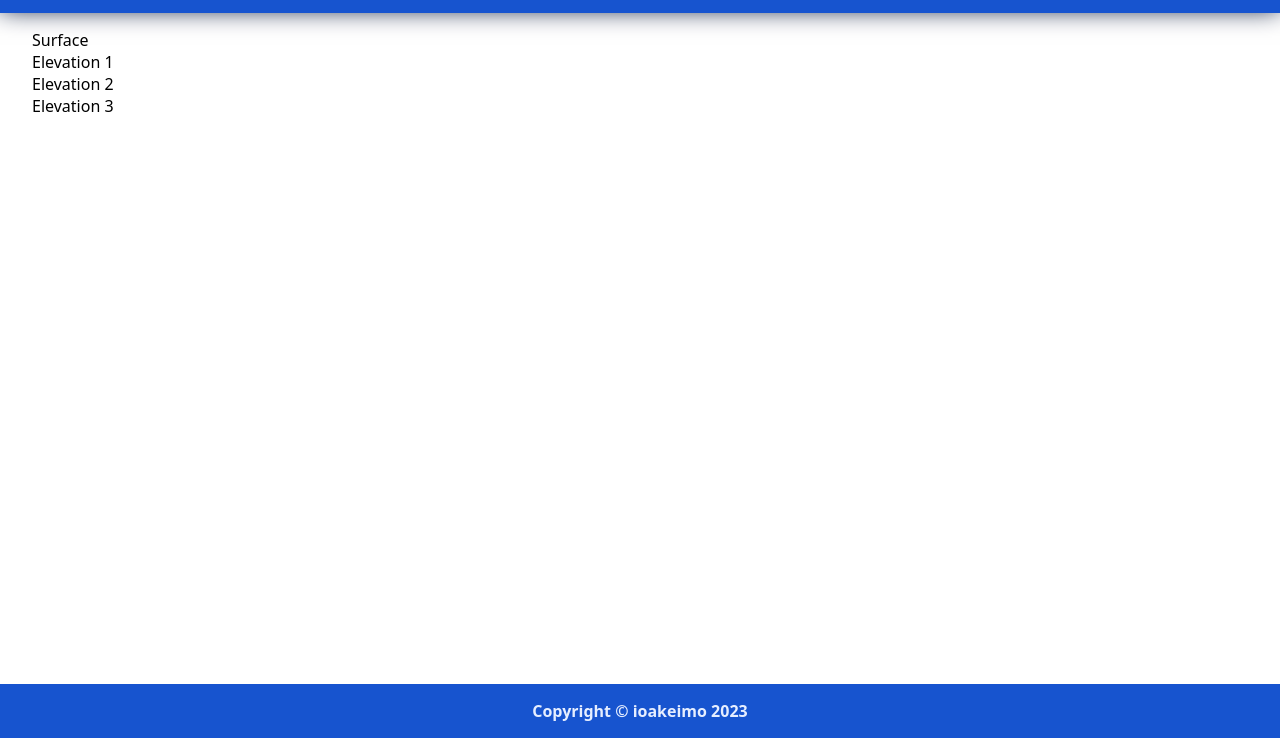
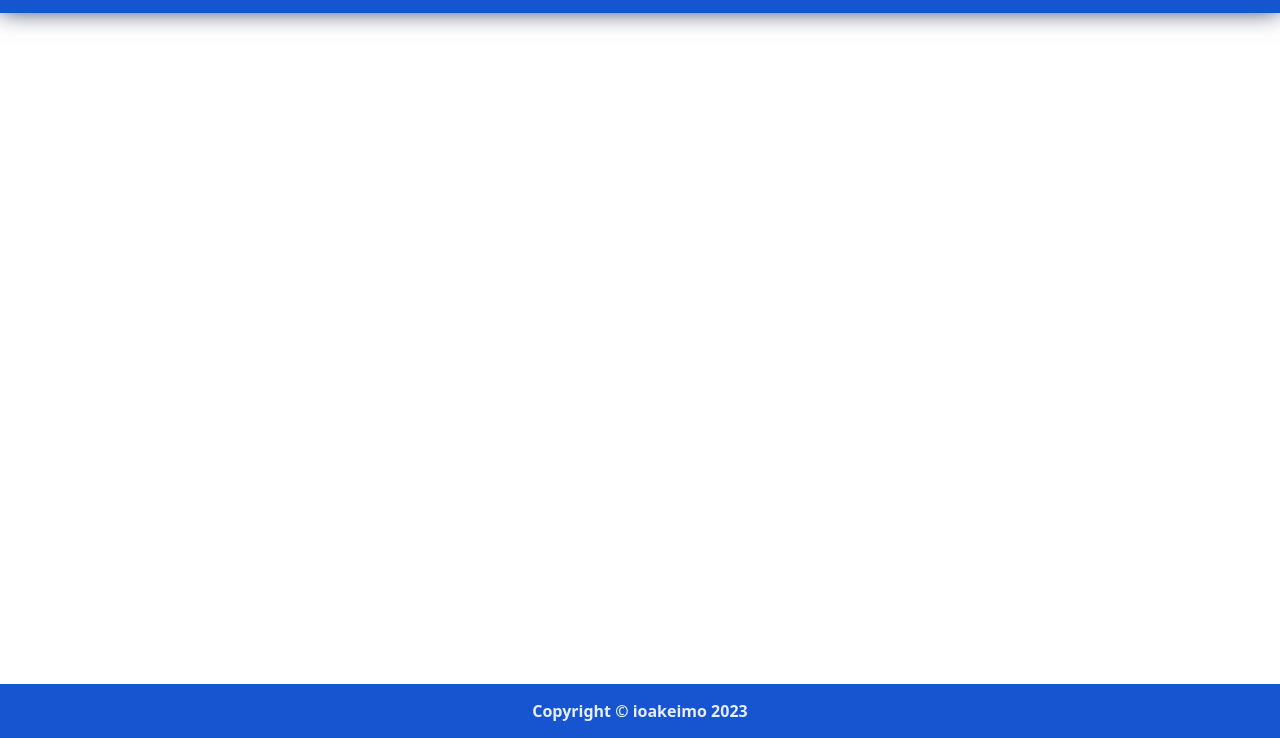
Before and after one commit to ioakeimoTOP/Barebones-Project-Template, a website: page index.html in a window 1280 px wide. Shown: the part 62-800 px from the top of the page. Drawn offline with Linux system fonts and the light colour scheme.

Commit message:
Remove unneeded predefined surfaces from index.html

```diff
--- a/index.html
+++ b/index.html
@@ -18,18 +18,7 @@
       <input type="checkbox" name="theme-toggle" id="theme-toggle" />
     </header>
     <main>
-      <section class="surface">
-        <p>Surface</p>
-        <div class="elevation">
-          <p>Elevation 1</p>
-          <div class="elevation">
-            <p>Elevation 2</p>
-            <div class="elevation">
-              <p>Elevation 3</p>
-            </div>
-          </div>
-        </div>
-      </section>
+
     </main>
     <footer>
       <!-- <h4>Credits:</h4> -->
```
